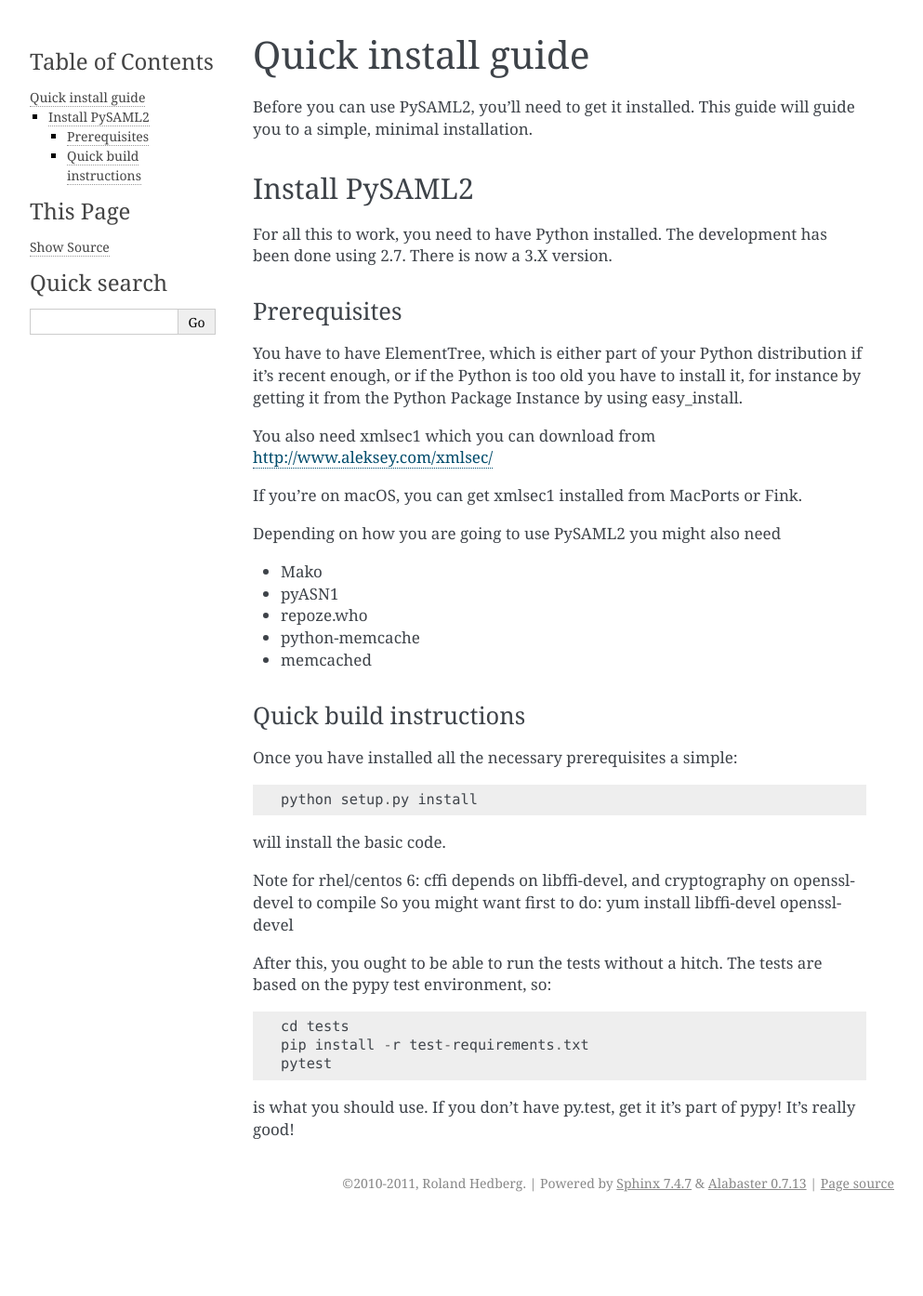
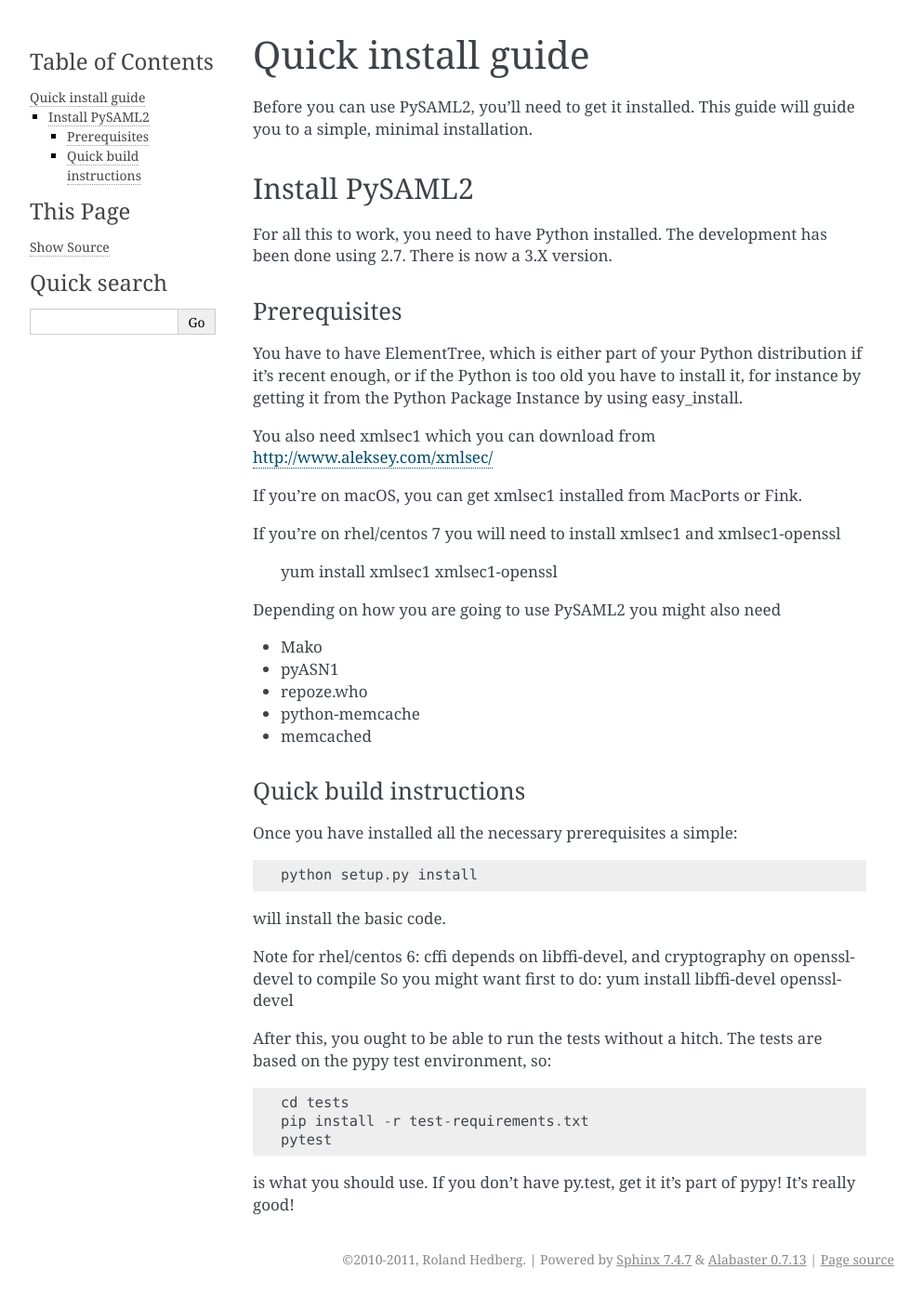
Before and after one commit to IdentityPython/pysaml2, a Sphinx documentation site: the page built from docs/install.rst, in a window 1280 px wide. Shown: the whole page at 93% size, without its empty margins (148-1141 px from the left). Built offline with Sphinx 7.4.7, drawn with Linux system fonts in a browser that asks for light colours; pages that are not in the unit, such as notebooks, are missing from menus; the version number is read from the project's files by our own code; before the commit the page ends 1312 px from its top, so only the background shows below that.

Commit message:
adding centos 7 install for xmlsec instructions

```diff
--- a/docs/install.rst
+++ b/docs/install.rst
@@ -24,6 +24,10 @@
 You also need xmlsec1 which you can download from http://www.aleksey.com/xmlsec/
 
 If you're on macOS, you can get xmlsec1 installed from MacPorts or Fink.
+
+If you're on rhel/centos 7 you will need to install xmlsec1 and xmlsec1-openssl
+
+    yum install xmlsec1 xmlsec1-openssl
 
 Depending on how you are going to use PySAML2 you might also need
 
```
